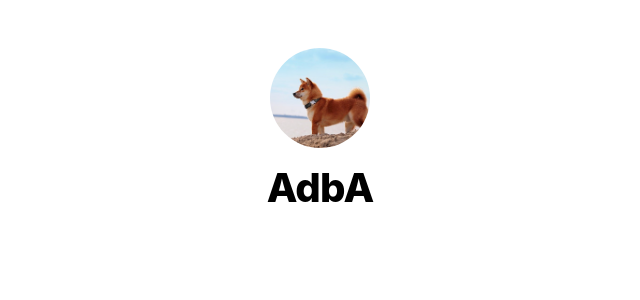
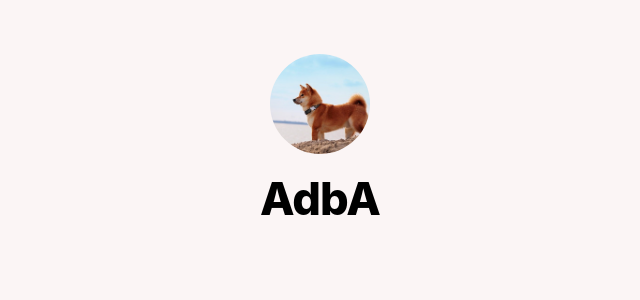
Before and after one commit to koshiro-adachi/nextjs-microblog, a Next.js app: page / in a window 1280 px wide. Shown: the top 300 px of the page, without its empty margins (320-960 px from the left). Built offline with nearby package versions, Linux system fonts and the light colour scheme.

Commit message:
globals.cssの編集

```diff
--- a/styles/globals.css
+++ b/styles/globals.css
@@ -4,23 +4,25 @@ body {
   margin: 0;
   font-family: -apple-system, BlinkMacSystemFont, Segoe UI, Roboto, Oxygen,
     Ubuntu, Cantarell, Fira Sans, Droid Sans, Helvetica Neue, sans-serif;
-}
-
-a {
-  color: inherit;
-  text-decoration: none;
+  line-height: 1.6;
+  font-size: 18px;
+  background-color: #fbf5f5;
 }
 
 * {
   box-sizing: border-box;
 }
 
-@media (prefers-color-scheme: dark) {
-  html {
-    color-scheme: dark;
-  }
-  body {
-    color: white;
-    background: black;
-  }
+a {
+  color: #0070f3;
+  text-decoration: none;
 }
+
+a:hover {
+  text-decoration: underline;
+}
+
+img {
+  max-width: 100%;
+  display: block;
+}
```
